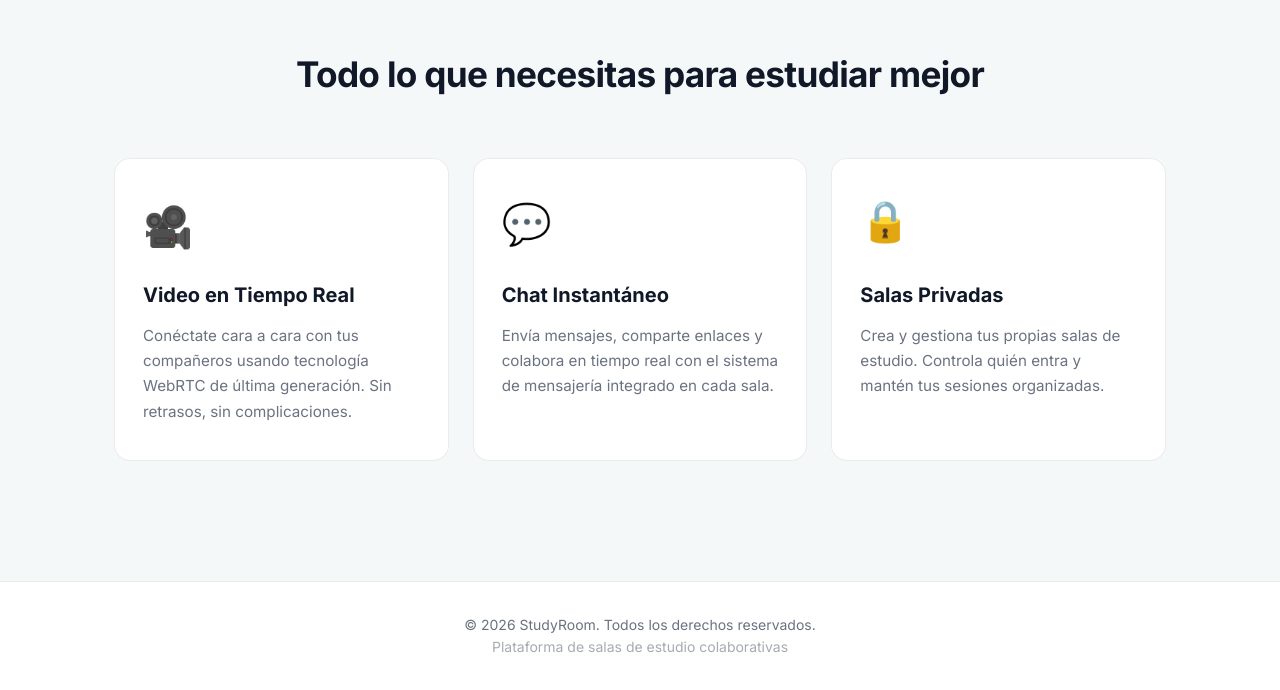
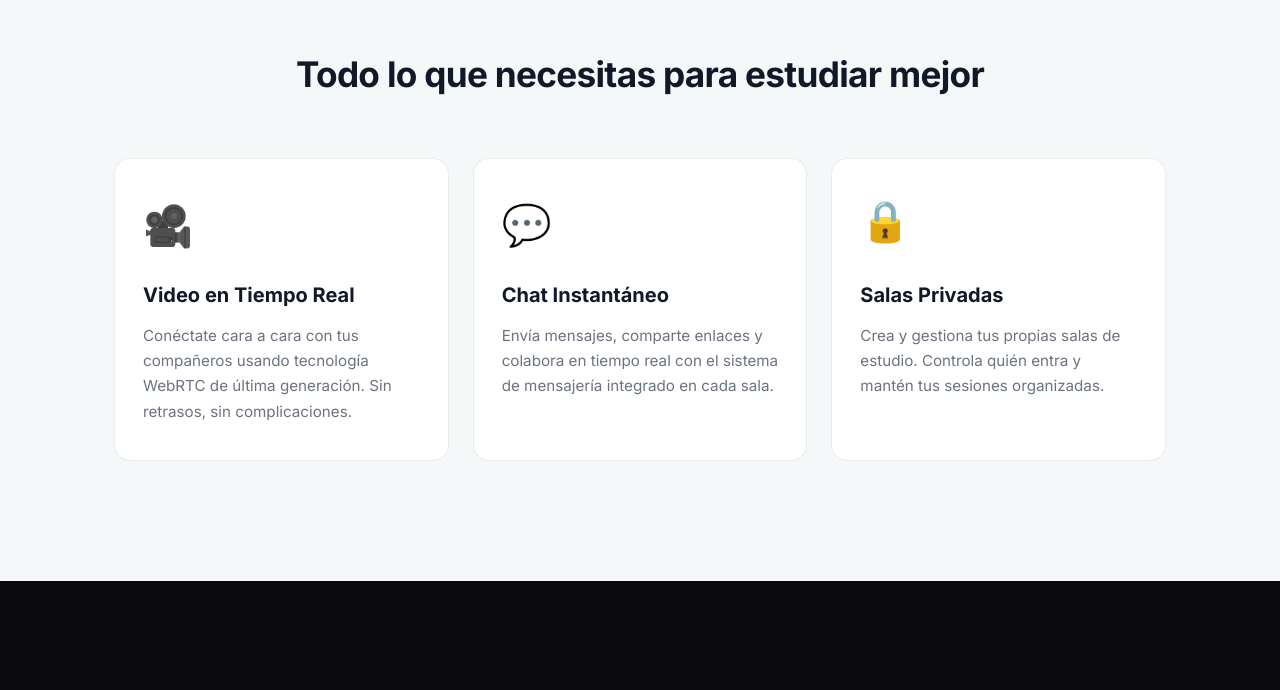
Before and after one commit to torvaldXD/miniproyecto2_frontend, a React (Vite) app: page / in a window 1280 px wide. Shown: the part 834-1524 px from the top of the page. After the commit the page ends 1415 px from the top, so only its background shows below. Built offline with nearby package versions, Linux system fonts and the light colour scheme.

Commit message:
style: remove footer from layout

```diff
--- a/src/components/Layout/Layout.jsx
+++ b/src/components/Layout/Layout.jsx
@@ -17,12 +17,6 @@ export default function Layout() {
         <Outlet />
       </main>
 
-      <footer className="layout__footer" role="contentinfo">
-        <div className="footer__content">
-          <p>&copy; {new Date().getFullYear()} StudyRoom. Todos los derechos reservados.</p>
-          <p className="footer__tagline">Plataforma de salas de estudio colaborativas</p>
-        </div>
-      </footer>
     </div>
   );
 }
```
